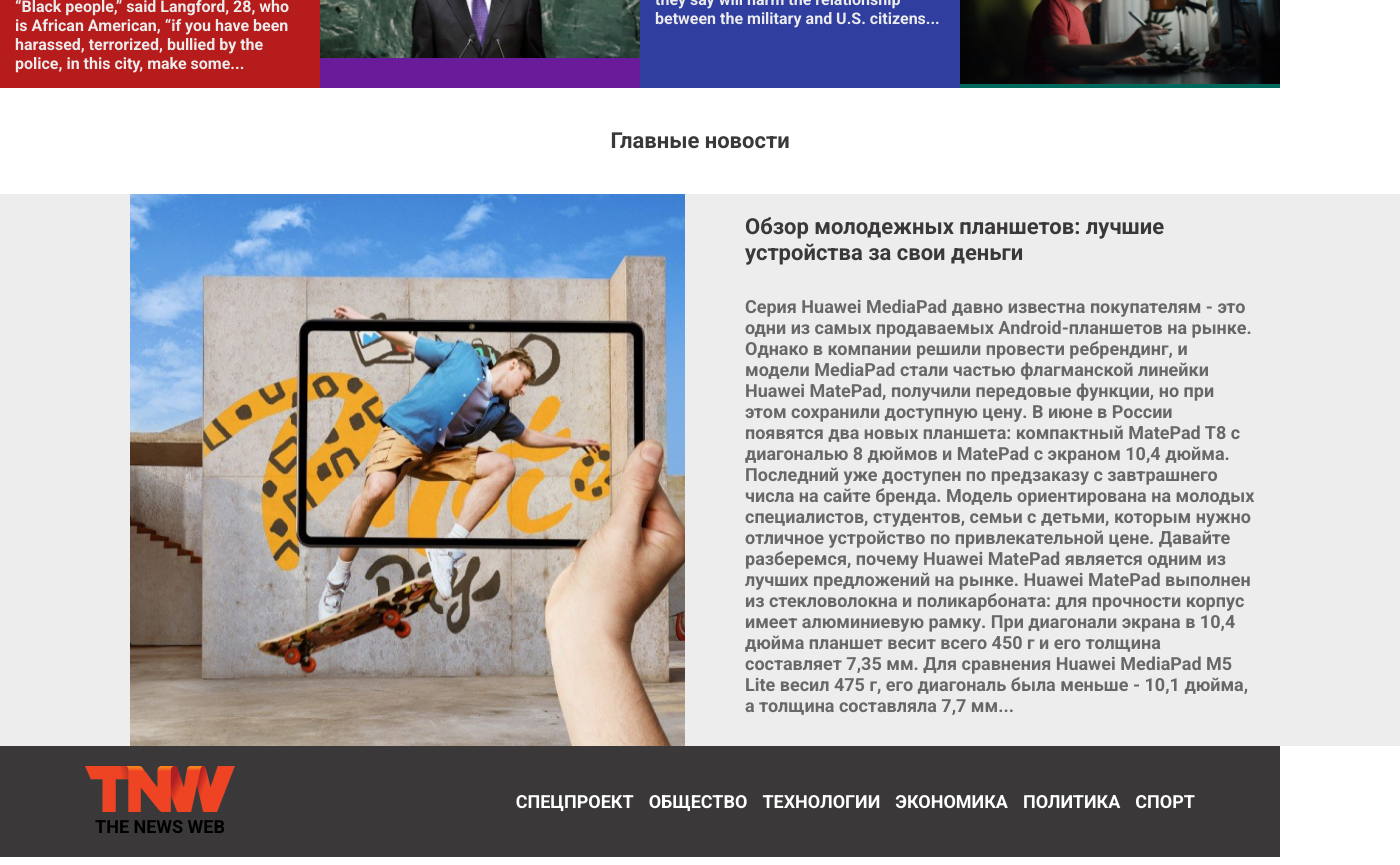
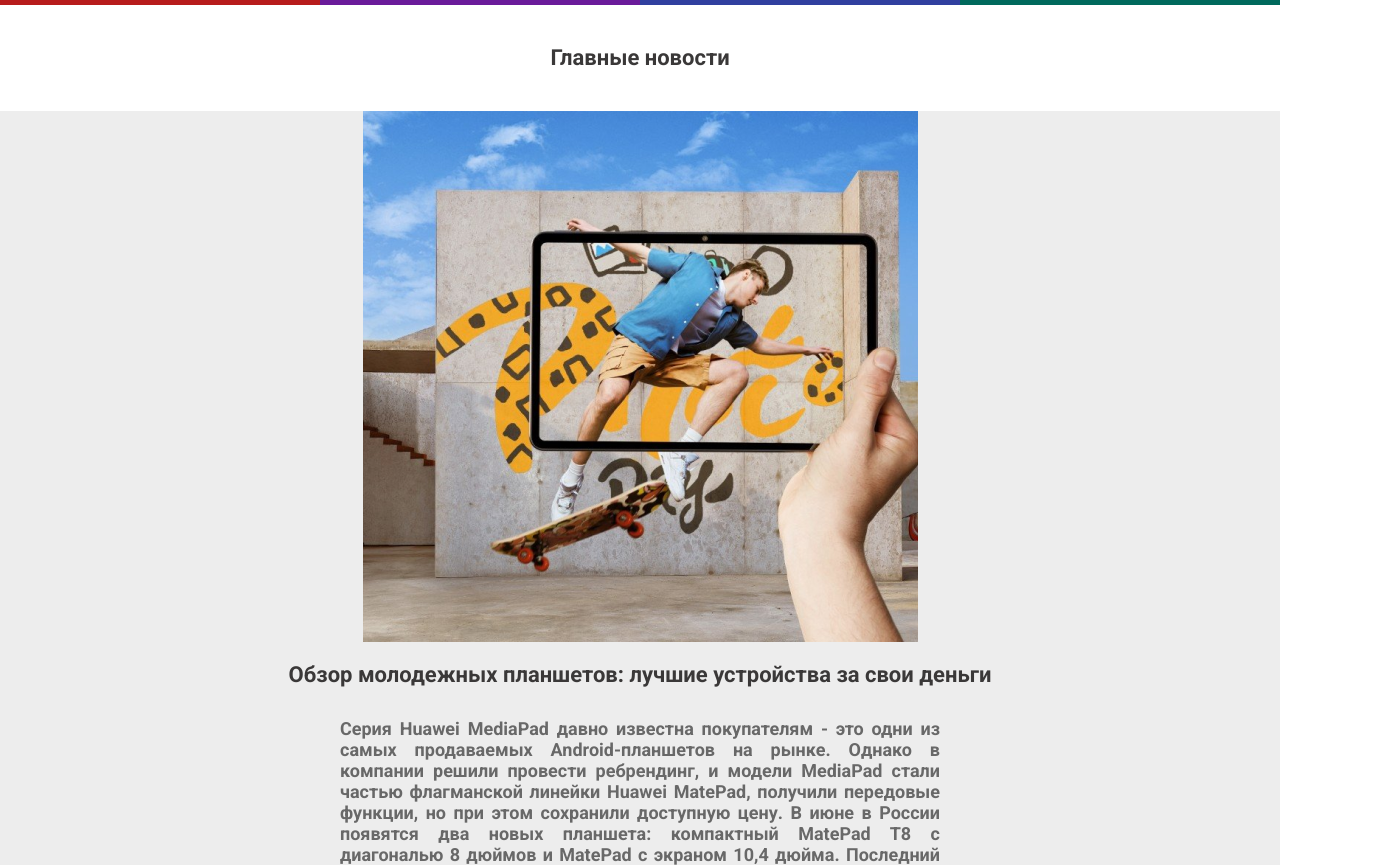
Before and after one commit to Andre1039/adpatedthenewsweb, a plain HTML site: page index.html in a window 1280 px wide. Shown: the part 815-1680 px from the top of the page, 1400 px wide, since content can reach past the window. Drawn offline with Linux system fonts and the light colour scheme.

Commit message:
thenewsweb2

```diff
--- a/index.html
+++ b/index.html
@@ -70,16 +70,16 @@
             </div>
 
         </div>
-        <div class="main__content"><h3 class="main-title">Главные новости</h3>
+        <div class="main__content"><h3 class="main-title-bottom">Главные новости</h3>
         <div class="main-content-bottom">
             <img src="images/tablet.png" alt="" class="main-bottom-img">
             <div class="main-right">
                 <h3 class="main-right-title">Обзор молодежных планшетов: лучшие устройства за свои деньги</h3>
                 <p class="main-right-description">Серия Huawei MediaPad давно известна покупателям - это одни из самых продаваемых Android-планшетов на рынке. Однако в компании решили провести ребрендинг, и модели MediaPad стали частью флагманской линейки Huawei MatePad, получили передовые функции, но при этом сохранили      доступную цену.
                     В июне в России появятся два новых планшета: компактный MatePad T8 с диагональю 8 дюймов и MatePad с экраном 10,4 дюйма. Последний уже доступен по предзаказу с завтрашнего числа на сайте бренда. Модель ориентирована на молодых специалистов, студентов, семьи с детьми, которым нужно отличное устройство по привлекательной цене. Давайте разберемся, почему Huawei MatePad является одним из лучших предложений на рынке. Huawei MatePad выполнен из стекловолокна и поликарбоната: для прочности корпус имеет алюминиевую рамку. При диагонали экрана в 10,4 дюйма планшет весит всего 450 г и его толщина составляет 7,35 мм. Для сравнения Huawei MediaPad M5 Lite весил 475 г, его диагональ была меньше - 10,1 дюйма, а толщина составляла 7,7 мм...</p>
+                </div>
             </div>
         </div>
-    </div>
 
     </main>
     <footer class="footer">
--- a/style.css
+++ b/style.css
@@ -74,6 +74,12 @@
     background: #E5E5E5;
 }
 
+.main{
+    max-width: 1400px;
+    width: 100%;
+    margin: 0 auto;
+}
+
 .main-cards{
     max-width: 1400px;
     width: 100%;
@@ -133,7 +139,7 @@
     background: #3A3838;
 }
 
-.main-title{
+.main-title-bottom{
     margin: 40px auto;
     font-family: 'Roboto';
     font-weight: bold;
@@ -209,34 +215,37 @@
 
 
 
+@media(max-width: 1400px) {
+
+
+
+    .main-content-bottom{
+        /* width: 100%; */
+        flex-direction: column;
+    }
+    .main-bottom-img{
+        margin: 0 auto;
+    }
+    .main-right-title{
+        margin: 20px 0 30px 0;
+        text-align: center;
+    }
+    .main-right-description{
+        margin: 30px auto;
+        text-align: justify;
+        width: 600px;
+    }
+    .main__content{
+        width: 100%;
+    }
+
+
+}
+
 @media(max-width: 1390px) {
     .nav{
         flex-direction: column;
     }
-
-
-
-}
-
-@media(max-width: 1200px) {
-    .footer-content{
-        width: 100%;
-        flex-direction: column;
-    }
-    .footert-img{
-        margin: 0 auto;
-    }
-    .footer-right-title{
-        margin: 20px 0 30px 0;
-        text-align: center;
-    }
-    .footer-right-description{
-        margin: 30px auto;
-        text-align: justify;
-        width: 600px;
-    }
-
-
 }
 
 @media(max-width: 1100px) {
@@ -288,10 +297,10 @@
 }
 
 @media(max-width: 600px) {
-    .footer-right-description{
+    .main-right-description{
         width: 100%;
     }
-    .footert-img{
+    .main-bottom-img{
         width: 100%;
     }
 }
```
